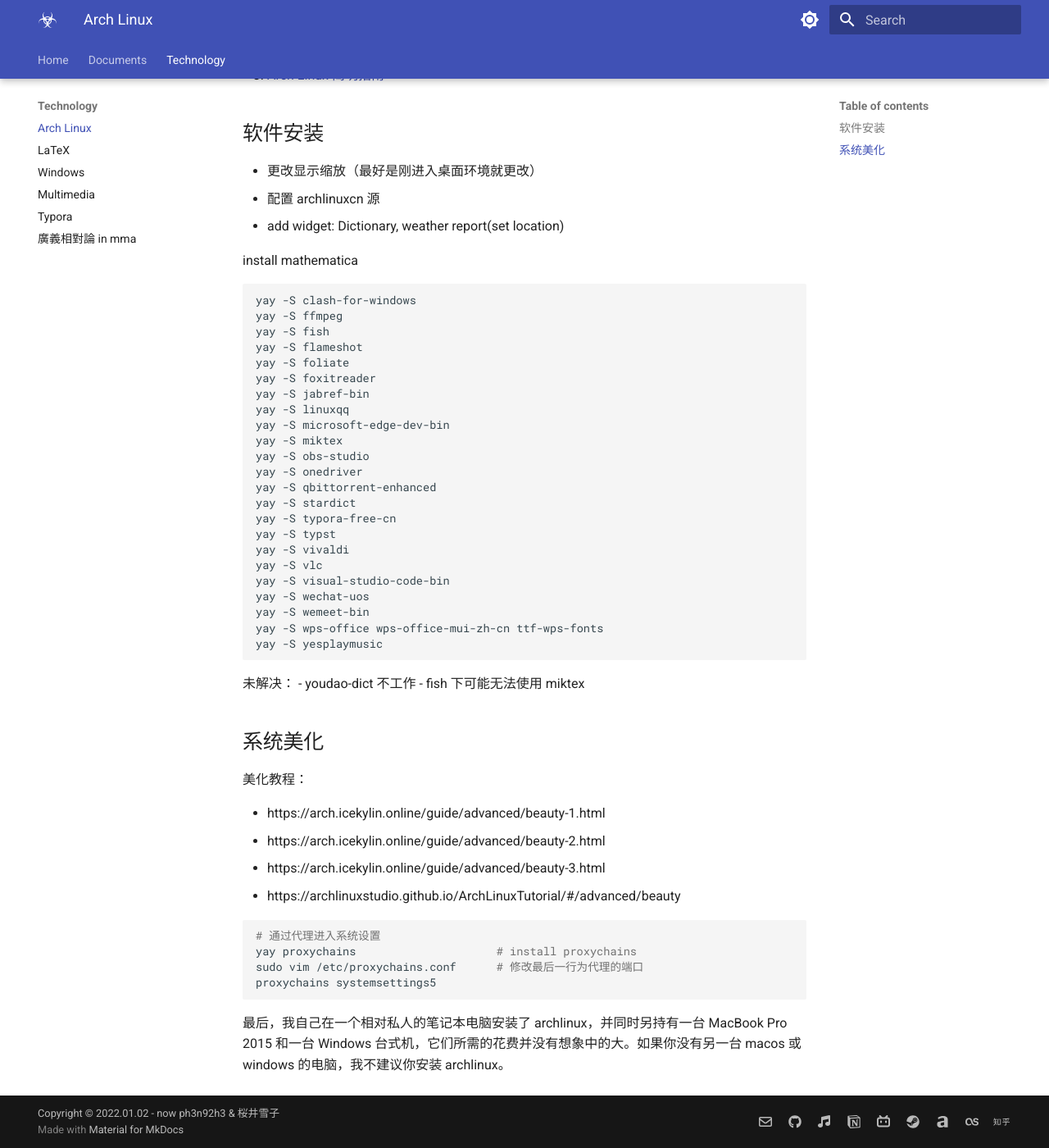
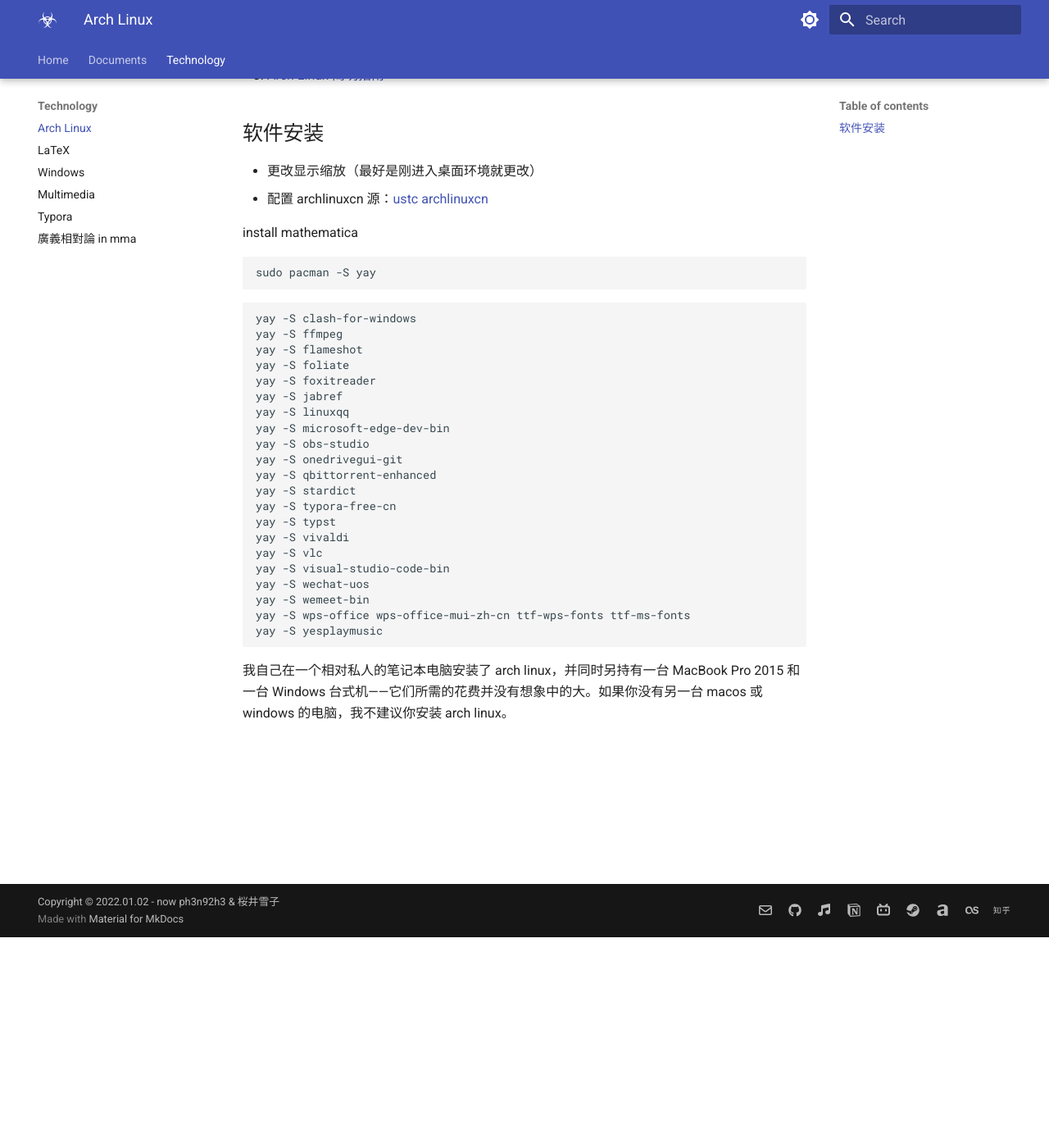
Before and after one commit to ph3n92h3/ph3n92h3.github.io, an MkDocs documentation site: the page built from docs/Technology/Arch Linux.md, in a window 1280 px wide and 1400 px high, scrolled down 257 px. Shown: the whole window at 82% size. Built offline with MkDocs 1.6.1 and Material for MkDocs 9.7.7, drawn with Linux system fonts in a browser that asks for light colours.

Commit message:
Update Arch Linux.md

````diff
--- a/docs/Technology/Arch Linux.md
+++ b/docs/Technology/Arch Linux.md
@@ -9,24 +9,25 @@
 ## 软件安装
 
 - 更改显示缩放（最好是刚进入桌面环境就更改）
-- 配置 archlinuxcn 源
-- add widget: Dictionary, weather report(set location)
+- 配置 archlinuxcn 源：[ustc archlinuxcn](https://mirrors.ustc.edu.cn/help/archlinuxcn.html)
 
 install mathematica
 
 ```bash
+sudo pacman -S yay
+```
+
+```bash
 yay -S clash-for-windows
 yay -S ffmpeg
-yay -S fish
 yay -S flameshot
 yay -S foliate
 yay -S foxitreader
-yay -S jabref-bin
+yay -S jabref
 yay -S linuxqq
 yay -S microsoft-edge-dev-bin
-yay -S miktex
 yay -S obs-studio
-yay -S onedriver
+yay -S onedrivegui-git
 yay -S qbittorrent-enhanced
 yay -S stardict
 yay -S typora-free-cn
@@ -36,28 +37,8 @@
 yay -S visual-studio-code-bin
 yay -S wechat-uos
 yay -S wemeet-bin
-yay -S wps-office wps-office-mui-zh-cn ttf-wps-fonts
+yay -S wps-office wps-office-mui-zh-cn ttf-wps-fonts ttf-ms-fonts
 yay -S yesplaymusic
 ```
 
-未解决：
-- youdao-dict 不工作
-- fish 下可能无法使用 miktex
-
-## 系统美化
-
-美化教程：
-
-- https://arch.icekylin.online/guide/advanced/beauty-1.html
-- https://arch.icekylin.online/guide/advanced/beauty-2.html
-- https://arch.icekylin.online/guide/advanced/beauty-3.html
-- https://archlinuxstudio.github.io/ArchLinuxTutorial/#/advanced/beauty
-
-```bash
-# 通过代理进入系统设置
-yay proxychains                     # install proxychains
-sudo vim /etc/proxychains.conf      # 修改最后一行为代理的端口
-proxychains systemsettings5
-```
-
-最后，我自己在一个相对私人的笔记本电脑安装了 archlinux，并同时另持有一台 MacBook Pro 2015 和一台 Windows 台式机，它们所需的花费并没有想象中的大。如果你没有另一台 macos 或 windows 的电脑，我不建议你安装 archlinux。
+我自己在一个相对私人的笔记本电脑安装了 arch linux，并同时另持有一台 MacBook Pro 2015 和一台 Windows 台式机——它们所需的花费并没有想象中的大。如果你没有另一台 macos 或 windows 的电脑，我不建议你安装 arch linux。
````
